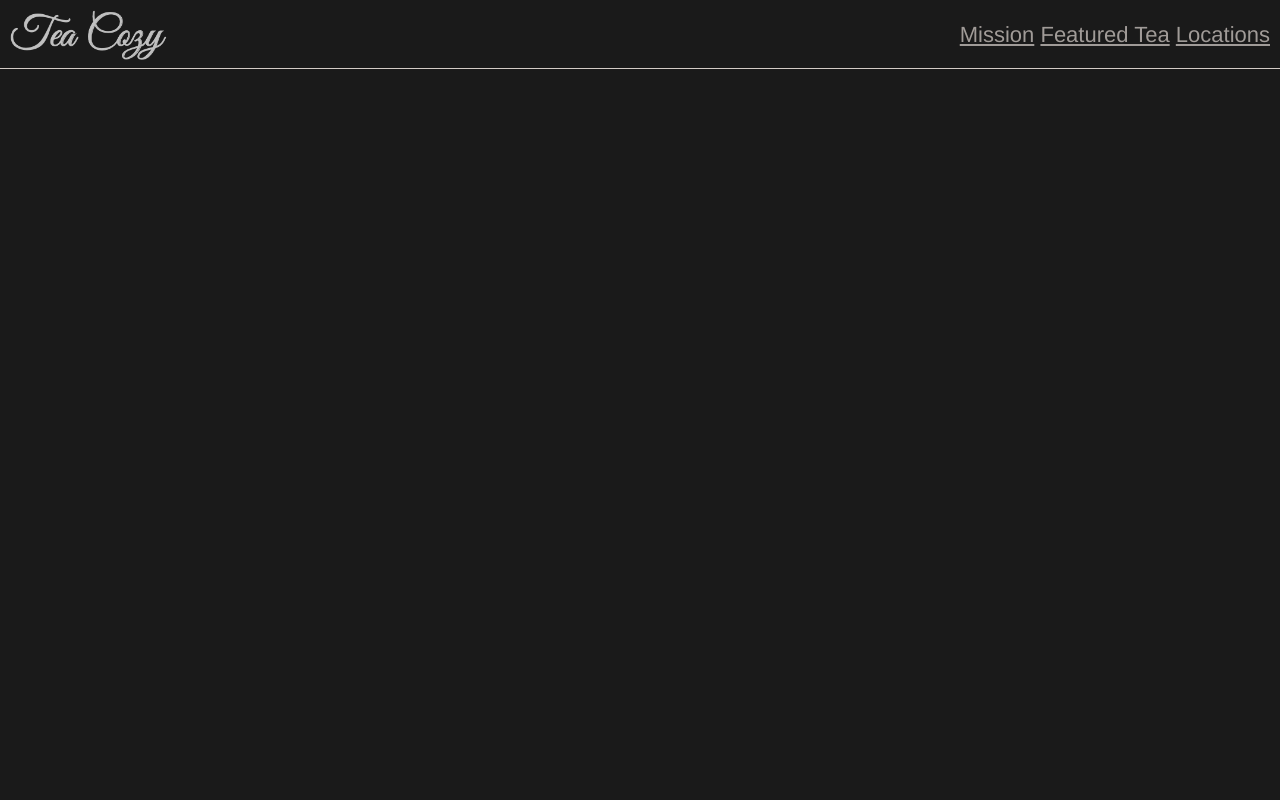
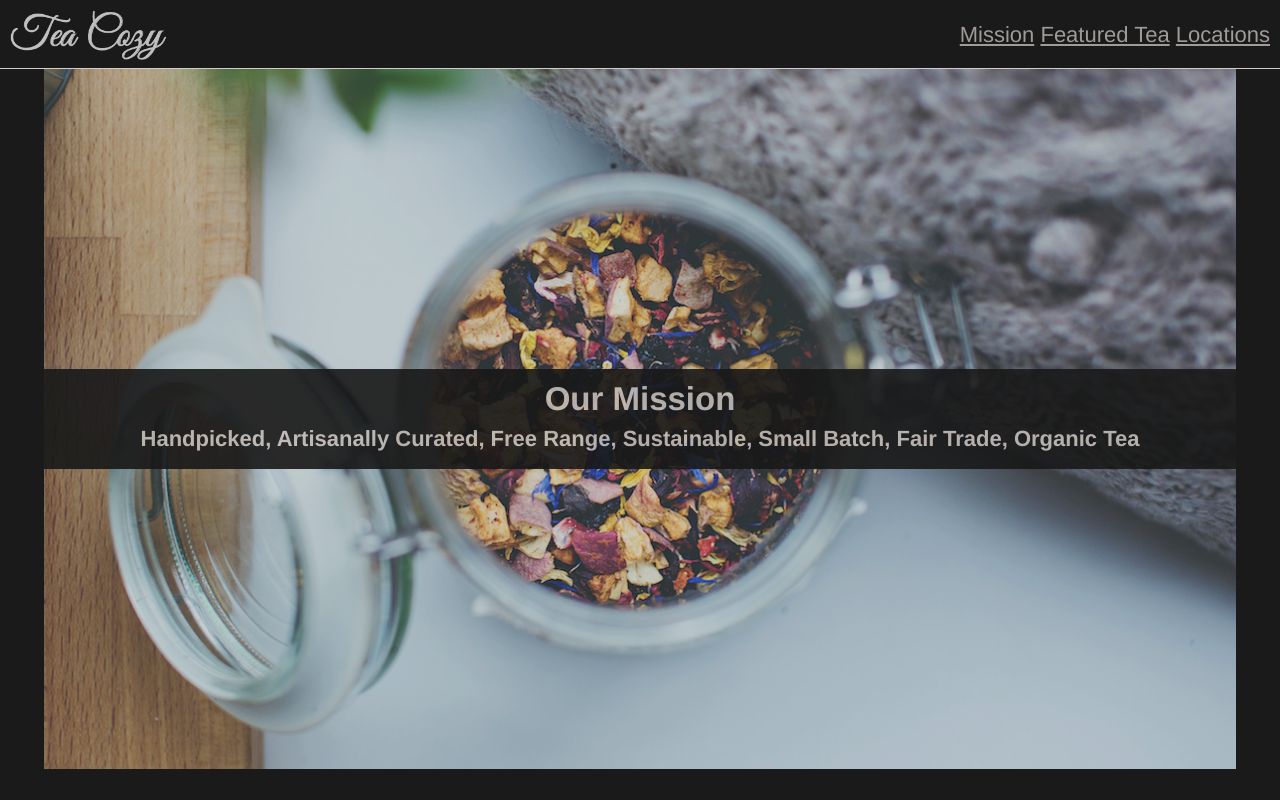
Before and after one commit to carlos-garcia98/tea-cozy, a plain HTML site: page index.html in a window 1280 px wide. Drawn offline with Linux system fonts and the light colour scheme.

Commit message:
Finish hero

```diff
--- a/css/style.css
+++ b/css/style.css
@@ -25,6 +25,7 @@ body {
     justify-content: space-between;
     flex-flow: row wrap;
     align-items: center;
+    z-index: 10;
 }
 
 @media screen and (min-width: 320px) and (max-width: 520px) {
@@ -50,3 +51,33 @@ body {
 .header a:hover {
     color: #2c61e2;
 }
+
+/* Hero */
+.hero {
+    background-image: url("../resources/images/mission.jpg");
+    background-size: cover;
+    background-position: center;
+    height: 700px;
+    margin: 0 2em;
+    position: relative;
+    top: 69px;
+    display: flex;
+    align-items: center;
+}
+
+@media screen and (min-width: 320px) and (max-width: 520px) {
+    .hero {
+        top: 120px;
+        margin: 0;
+    }
+}
+
+.mission {
+    width: 100%;
+    padding: 10px;
+    line-height: 40px;
+}
+
+.mission h2 {
+    font-size: 1.5em;
+}
--- a/index.html
+++ b/index.html
@@ -23,5 +23,12 @@
             </li>
         </ul>
     </div>
+
+    <div class="hero">
+        <div class="mission">
+            <h2>Our Mission</h2>
+            <h4>Handpicked, Artisanally Curated, Free Range, Sustainable, Small Batch, Fair Trade, Organic Tea</h4>
+        </div>
+    </div>
 </body>
 </html>
```
